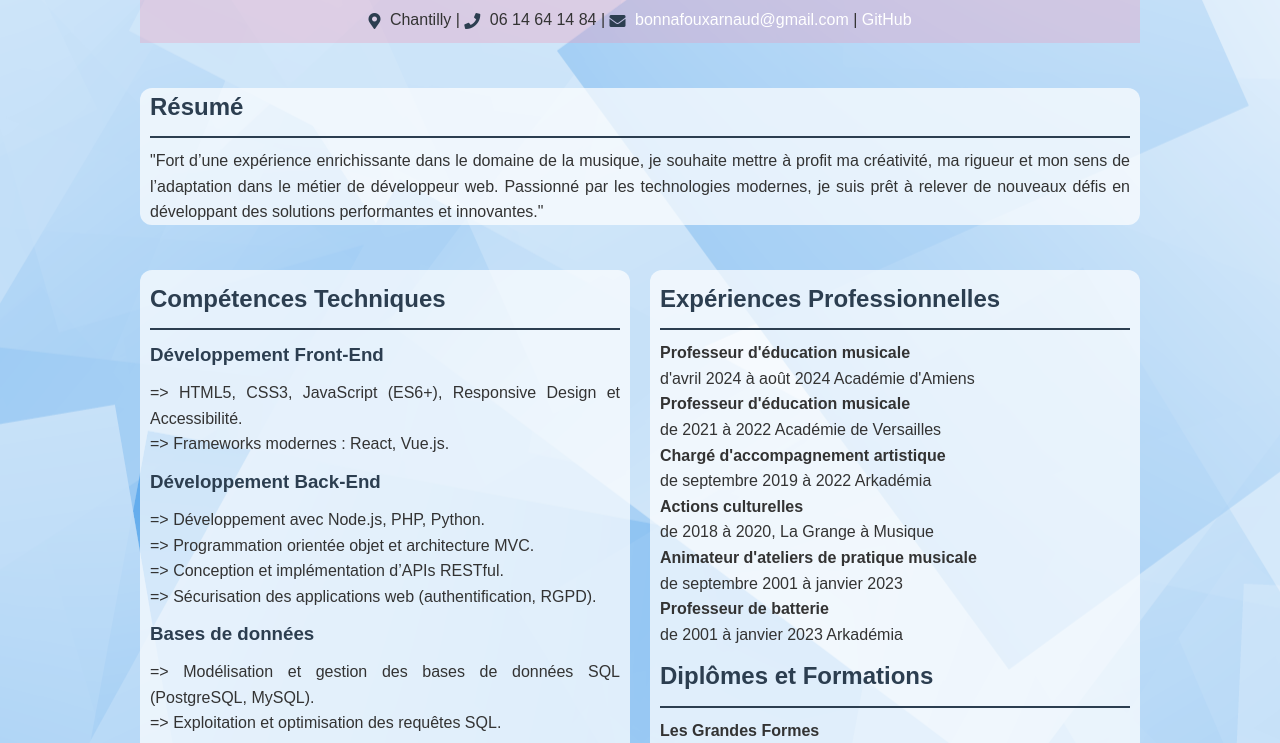
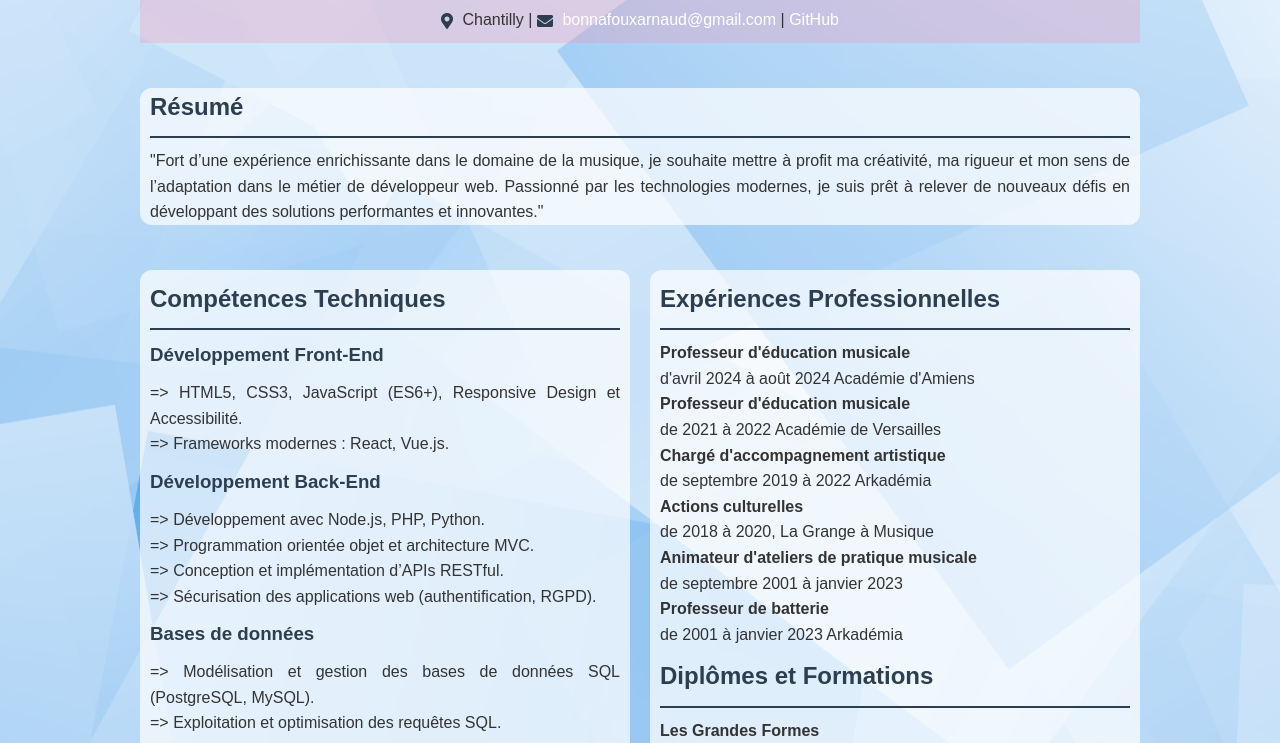
Before and after one commit to arnaudbonnafoux/cv, a plain HTML site: page index.html in a window 1280 px wide. Shown: the part 122-865 px from the top of the page. Drawn offline with Linux system fonts and the light colour scheme.

Commit message:
modif_design

```diff
--- a/index.html
+++ b/index.html
@@ -83,7 +83,6 @@
                 <h3><strong>Stage Développeur Web Full Stack</strong></h3>
                 <p>
                     <i class="fas fa-map-marker-alt"></i> Chantilly |
-                    <i class="fas fa-phone"></i> 06 14 64 14 84 |
                     <i class="fas fa-envelope"></i>
                     <a href="mailto:bonnafouxarnaud@gmail.com">bonnafouxarnaud@gmail.com</a> |
                     <a href="https://github.com/arnaudbonnafoux" target="_blank">GitHub</a>
```
